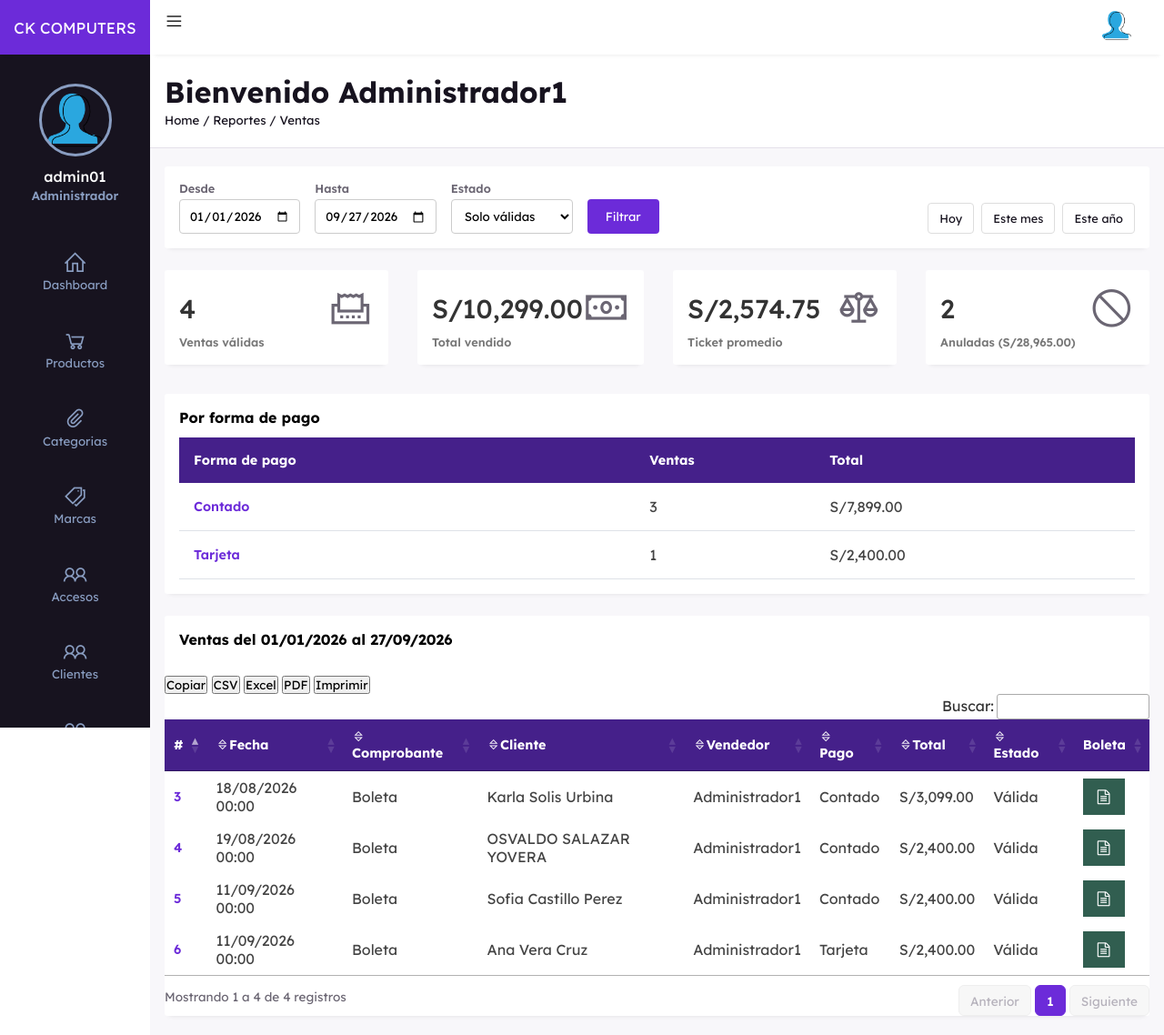
After one commit to brandoncava/proyecto-titulacion, a PHP site: page /ckcomputers_system/frontend/reportes/ventas.php in a window 1280 px wide. The commit adds this page. Shown: the whole page at 91% size. Run offline with PHP 8.4, Linux system fonts and the light colour scheme; a user stored in the database is signed in; data comes from the database, SQL or seed files in the repository; some libraries are stand-ins or nearby versions.

Commit message:
Agrega gestion de marcas, reporte de ventas y acceso de clientes
- Marcas: listar, crear, editar y dar de baja
- Reporte de ventas por rango de fechas con totales y exportacion
- Enlaces para crear el acceso del cliente y cambiar su contrasena

```diff
--- a/backend/css/admin.css
+++ b/backend/css/admin.css
@@ -1061,3 +1061,79 @@ input[type=text]:focus, input[type=password]:focus {
         margin-bottom: 20px;
     }
 }
+
+/* -----------------------------REPORTES--------------------------*/
+.filtros {
+    display: flex;
+    flex-wrap: wrap;
+    align-items: flex-end;
+    gap: 12px 16px;
+    background: #fff;
+    padding: 1rem;
+    margin-bottom: 1.5rem;
+    border-radius: 3px;
+    box-shadow: 0px 5px 5px -5px rgb(0 0 0 / 10%);
+}
+.filtros label {
+    display: flex;
+    flex-direction: column;
+    gap: 4px;
+    font-size: .8rem;
+    font-weight: 600;
+    color: var(--text-grey);
+}
+.filtros input[type=date], .filtros select {
+    width: auto;
+    height: 38px;
+    padding: 0 10px;
+    margin: 0;
+    border: 1px solid #ccc;
+    border-radius: 4px;
+    background: #fff;
+}
+.filtros button {
+    height: 38px;
+    padding: 0 20px;
+    border: none;
+    border-radius: 4px;
+    background: var(--main-color);
+    color: #fff;
+    cursor: pointer;
+}
+.filtros .atajos {
+    display: flex;
+    gap: 8px;
+    margin-left: auto;
+}
+.filtros .atajos a {
+    padding: 8px 12px;
+    border: 1px solid #ddd;
+    border-radius: 4px;
+    font-size: .8rem;
+    color: var(--color-dark);
+}
+.filtros .atajos a:hover {
+    border-color: var(--main-color);
+    color: var(--main-color);
+}
+.por-pago {
+    padding: 1rem;
+    margin-bottom: 1.5rem;
+}
+.por-pago h3, .records .record-header h3 {
+    font-size: 1rem;
+    margin-bottom: .8rem;
+}
+.estado-anulada {
+    color: #B42318;
+    font-weight: bold;
+}
+.sin-datos {
+    padding: 1rem;
+    color: var(--text-grey);
+}
+@media screen and (max-width: 767px) {
+    .filtros .atajos {
+        margin-left: 0;
+    }
+}
--- a/backend/php/add_perfil.php
+++ b/backend/php/add_perfil.php
@@ -41,7 +41,7 @@ swal("¡Registrado!", "Perfil creado correctamente", "success").then(function()
         {
            echo '<script type="text/javascript">
 swal("Error!", "No se pueden agregar datos,  comuníquese con el administrador ", "error").then(function() {
-            window.location = "../clientes/nuevo.php";
+            window.location = "../clientes/mostrar.php";
         });
         </script>';
             exit(0);
--- a/backend/php/upd_perfil_pwd.php
+++ b/backend/php/upd_perfil_pwd.php
@@ -36,7 +36,7 @@ swal("¡Actualizado!", "Contraseña actualizada correctamente", "success").then(
         {
            echo '<script type="text/javascript">
 swal("Error!", "No se pueden agregar datos,  comuníquese con el administrador ", "error").then(function() {
-            window.location = "../clientes/nuevo.php";
+            window.location = "../clientes/mostrar.php";
         });
         </script>';
             exit(0);
--- a/frontend/clientes/mostrar.php
+++ b/frontend/clientes/mostrar.php
@@ -56,6 +56,11 @@ if($sentencia){
                                     </td>
                                     <td>
                                        <a title="Actualizar" href="../clientes/editar.php?id=<?php echo e($d->idcli); ?>" class="fa fa-pencil tooltip"></a>
+                                       <?php if (trim((string)$d->username) === ''): ?>
+                                       <a title="Crear acceso del cliente" href="../clientes/crear.php?id=<?php echo e($d->idcli); ?>" class="fa fa-user-plus tooltip"></a>
+                                       <?php else: ?>
+                                       <a title="Cambiar contraseña (<?php echo e($d->username); ?>)" href="../clientes/password.php?id=<?php echo e($d->idcli); ?>" class="fa fa-key tooltip"></a>
+                                       <?php endif; ?>
 
 
                                      <form  onsubmit="return confirm('Realmente desea eliminar el registro?');" method='POST' action='<?php $_SERVER['PHP_SELF'] ?>'>
--- a/frontend/clientes/password.php
+++ b/frontend/clientes/password.php
@@ -43,7 +43,7 @@ if($sentencia){
     <input type="hidden" name="clid" value="<?php echo e($d->idcli); ?>">
 
     <label for="email"><b>Nueva contraseña del cliente</b></label><span class="badge-warning">*</span>
-    <input type="password" placeholder="ejm: ********" name="pswcl"  required>
+    <input type="password" placeholder="ejm: ********" name="pswcl" minlength="6" required>
 
     <hr>
 
--- a/frontend/layout/cabecera.php
+++ b/frontend/layout/cabecera.php
@@ -16,11 +16,13 @@ $MENU = [
     'dashboard'   => ['reportes',    'administrador/escritorio.php', 'la-home',          'Dashboard'],
     'productos'   => ['productos',   'productos/mostrar.php',        'la-shopping-cart', 'Productos'],
     'categorias'  => ['catalogos',   'categorias/mostrar.php',       'la-paperclip',     'Categorias'],
+    'marcas'      => ['catalogos',   'marcas/mostrar.php',           'la-tags',          'Marcas'],
     'accesos'     => ['usuarios',    'accesos/mostrar.php',          'la-user-friends',  'Accesos'],
     'clientes'    => ['clientes',    'clientes/mostrar.php',         'la-user-friends',  'Clientes'],
     'proveedores' => ['proveedores', 'proveedores/mostrar.php',      'la-user-friends',  'Proveedores'],
     'ventas'      => ['ventas',      'ventas/venta.php',             'la-money-bill',    'Ventas'],
     'compras'     => ['compras',     'compra/mostrar.php',           'la-store',         'Compras'],
+    'reportes'    => ['reportes',    'reportes/ventas.php',          'la-chart-bar',     'Reportes'],
 ];
 ?>
 <!DOCTYPE html>
--- /dev/null
+++ b/frontend/reportes/ventas.php
@@ -0,0 +1,198 @@
+<?php
+ob_start();
+require_once __DIR__ . '/../../backend/config/auth.php';
+
+requiere_permiso('reportes');
+
+require '../../backend/config/Conexion.php';
+
+// fecha Y-m-d valida o el valor por defecto
+function fecha_get($campo, $defecto)
+{
+    $v = $_GET[$campo] ?? '';
+    $f = DateTime::createFromFormat('Y-m-d', $v);
+    return ($f && $f->format('Y-m-d') === $v) ? $v : $defecto;
+}
+
+$hoy   = date('Y-m-d');
+$desde = fecha_get('desde', date('Y-01-01'));
+$hasta = fecha_get('hasta', $hoy);
+if ($desde > $hasta) {
+    [$desde, $hasta] = [$hasta, $desde];
+}
+
+$estados = ['validas' => 'Solo válidas', 'anuladas' => 'Solo anuladas', 'todas' => 'Todas'];
+$estado  = array_key_exists($_GET['estado'] ?? '', $estados) ? $_GET['estado'] : 'validas';
+
+// el rango incluye el dia "hasta" completo
+$rango = ['desde' => $desde . ' 00:00:00', 'hasta' => date('Y-m-d', strtotime($hasta . ' +1 day')) . ' 00:00:00'];
+$enRango = 'o.placed_on >= :desde AND o.placed_on < :hasta';
+
+$resumen = $connect->prepare(
+    "SELECT SUM(o.anulada = 0)                                   AS ventas,
+            COALESCE(SUM(CASE WHEN o.anulada = 0 THEN o.total_price END), 0) AS total,
+            SUM(o.anulada = 1)                                   AS anuladas,
+            COALESCE(SUM(CASE WHEN o.anulada = 1 THEN o.total_price END), 0) AS total_anulado
+       FROM orders o
+      WHERE $enRango"
+);
+$resumen->execute($rango);
+$r = $resumen->fetch();
+$promedio = $r->ventas ? $r->total / $r->ventas : 0;
+
+$porPago = $connect->prepare(
+    "SELECT COALESCE(NULLIF(o.method, ''), 'Sin indicar') AS metodo, COUNT(*) AS ventas, SUM(o.total_price) AS total
+       FROM orders o
+      WHERE $enRango AND o.anulada = 0
+      GROUP BY metodo
+      ORDER BY total DESC"
+);
+$porPago->execute($rango);
+$pagos = $porPago->fetchAll();
+
+$filtroEstado = ['validas' => ' AND o.anulada = 0', 'anuladas' => ' AND o.anulada = 1', 'todas' => ''][$estado];
+$lista = $connect->prepare(
+    "SELECT o.idord, o.placed_on, o.tipc, o.nomcl, o.method, o.total_price, o.anulada, o.motivo_anulacion,
+            u.nombre AS vendedor
+       FROM orders o
+       LEFT JOIN usuarios u ON u.id = o.user_id
+      WHERE $enRango $filtroEstado
+      ORDER BY o.placed_on DESC, o.idord DESC"
+);
+$lista->execute($rango);
+$ventas = $lista->fetchAll();
+
+$atajos = [
+    'Hoy'       => [$hoy, $hoy],
+    'Este mes'  => [date('Y-m-01'), $hoy],
+    'Este año'  => [date('Y-01-01'), $hoy],
+];
+
+$seccion = 'reportes';
+$migas = 'Reportes / Ventas';
+$tablas = true;
+require __DIR__ . '/../layout/cabecera.php';
+?>
+
+            <div class="page-content">
+
+                <form class="filtros" method="GET" action="">
+                    <label>Desde <input type="date" name="desde" value="<?php echo e($desde); ?>" max="<?php echo e($hoy); ?>"></label>
+                    <label>Hasta <input type="date" name="hasta" value="<?php echo e($hasta); ?>" max="<?php echo e($hoy); ?>"></label>
+                    <label>Estado
+                        <select name="estado">
+<?php foreach ($estados as $valor => $texto): ?>
+                            <option value="<?php echo $valor; ?>"<?php echo $valor === $estado ? ' selected' : ''; ?>><?php echo $texto; ?></option>
+<?php endforeach; ?>
+                        </select>
+                    </label>
+                    <button type="submit">Filtrar</button>
+                    <span class="atajos">
+<?php foreach ($atajos as $texto => [$d, $h]): ?>
+                        <a href="?desde=<?php echo $d; ?>&amp;hasta=<?php echo $h; ?>&amp;estado=<?php echo $estado; ?>"><?php echo $texto; ?></a>
+<?php endforeach; ?>
+                    </span>
+                </form>
+
+                <div class="analytics">
+                    <div class="card">
+                        <div class="card-head">
+                            <h2><?php echo (int)$r->ventas; ?></h2>
+                            <span class="las la-receipt"></span>
+                        </div>
+                        <div class="card-progress"><small>Ventas válidas</small></div>
+                    </div>
+                    <div class="card">
+                        <div class="card-head">
+                            <h2>S/<?php echo number_format($r->total, 2); ?></h2>
+                            <span class="las la-money-bill"></span>
+                        </div>
+                        <div class="card-progress"><small>Total vendido</small></div>
+                    </div>
+                    <div class="card">
+                        <div class="card-head">
+                            <h2>S/<?php echo number_format($promedio, 2); ?></h2>
+                            <span class="las la-balance-scale"></span>
+                        </div>
+                        <div class="card-progress"><small>Ticket promedio</small></div>
+                    </div>
+                    <div class="card">
+                        <div class="card-head">
+                            <h2><?php echo (int)$r->anuladas; ?></h2>
+                            <span class="las la-ban"></span>
+                        </div>
+                        <div class="card-progress"><small>Anuladas (S/<?php echo number_format($r->total_anulado, 2); ?>)</small></div>
+                    </div>
+                </div>
+
+<?php if ($pagos): ?>
+                <div class="records por-pago">
+                    <h3>Por forma de pago</h3>
+                    <table width="100%">
+                        <thead>
+                            <tr><th>Forma de pago</th><th>Ventas</th><th>Total</th></tr>
+                        </thead>
+                        <tbody>
+<?php foreach ($pagos as $p): ?>
+                            <tr>
+                                <td><?php echo e($p->metodo); ?></td>
+                                <td><?php echo (int)$p->ventas; ?></td>
+                                <td>S/<?php echo number_format($p->total, 2); ?></td>
+                            </tr>
+<?php endforeach; ?>
+                        </tbody>
+                    </table>
+                </div>
+<?php endif; ?>
+
+                <div class="records table-responsive">
+                    <div class="record-header">
+                        <h3>Ventas del <?php echo date('d/m/Y', strtotime($desde)); ?> al <?php echo date('d/m/Y', strtotime($hasta)); ?></h3>
+                    </div>
+                    <div>
+<?php if ($ventas): ?>
+                        <table width="100%" id="example">
+                            <thead>
+                                <tr>
+                                    <th>#</th>
+                                    <th><span class="las la-sort"></span>Fecha</th>
+                                    <th><span class="las la-sort"></span>Comprobante</th>
+                                    <th><span class="las la-sort"></span>Cliente</th>
+                                    <th><span class="las la-sort"></span>Vendedor</th>
+                                    <th><span class="las la-sort"></span>Pago</th>
+                                    <th><span class="las la-sort"></span>Total</th>
+                                    <th><span class="las la-sort"></span>Estado</th>
+                                    <th>Boleta</th>
+                                </tr>
+                            </thead>
+                            <tbody>
+<?php foreach ($ventas as $v): ?>
+                                <tr>
+                                    <td><?php echo e($v->idord); ?></td>
+                                    <td data-order="<?php echo e($v->placed_on); ?>"><?php echo date('d/m/Y H:i', strtotime($v->placed_on)); ?></td>
+                                    <td><?php echo e($v->tipc); ?></td>
+                                    <td><?php echo e($v->nomcl); ?></td>
+                                    <td><?php echo e($v->vendedor ?? '—'); ?></td>
+                                    <td><?php echo e($v->method); ?></td>
+                                    <td data-order="<?php echo e($v->total_price); ?>">S/<?php echo number_format($v->total_price, 2); ?></td>
+<?php if ((int)$v->anulada === 1): ?>
+                                    <td><span class="estado-anulada" title="<?php echo e($v->motivo_anulacion); ?>">ANULADA</span></td>
+<?php else: ?>
+                                    <td>Válida</td>
+<?php endif; ?>
+                                    <td><a title="Boleta" href="../ventas/boleta.php?id=<?php echo e($v->idord); ?>" class="fa fa-file-text-o tooltip"></a></td>
+                                </tr>
+<?php endforeach; ?>
+                            </tbody>
+                        </table>
+<?php else: ?>
+                        <p class="sin-datos">No hay ventas en este rango.</p>
+<?php endif; ?>
+                    </div>
+                </div>
+
+            </div>
+
+<?php require __DIR__ . '/../layout/pie.php'; ?>
+</body>
+</html>
```
Also changed, not shown: backend/php/delete_marca.php (added, +36 -0 lines), backend/php/ins_marca.php (added, +36 -0 lines), backend/php/upd_marca.php (added, +29 -0 lines), frontend/clientes/crear.php (+4 -4 lines), frontend/marcas/editar.php (added, +44 -0 lines), frontend/marcas/mostrar.php (added, +85 -0 lines), frontend/marcas/nuevo.php (added, +39 -0 lines), README.md.
